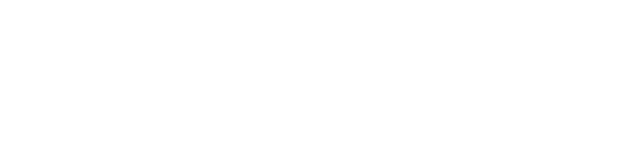
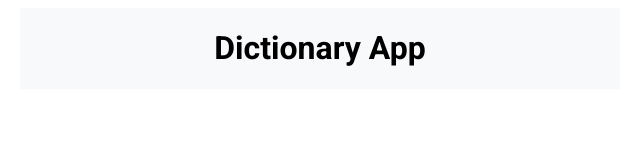
Before and after one commit to BuhleMtshali/dictionary-B, a plain HTML site: page index.html in a window 1280 px wide. Shown: the whole page, without its empty margins (320-960 px from the left). Drawn offline with Linux system fonts and the light colour scheme.

Commit message:
updated the stylesheet

```diff
--- a/app.css
+++ b/app.css
@@ -4,3 +4,12 @@
 body {
   font-family: "Roboto", serif;
 }
+.container {
+  width: 600px;
+  max-width: 100%;
+  margin: 0 auto;
+  display: flex;
+  justify-content: center;
+  background-color: #f8f9fa;
+  align-content: center;
+}
--- a/index.html
+++ b/index.html
@@ -21,5 +21,10 @@
     />
     <link rel="stylesheet" href="app.css" />
   </head>
-  <body></body>
+  <body>
+    <div class="container">
+      <h1>Dictionary App</h1>
+      <!-- end of container div -->
+    </div>
+  </body>
 </html>
```
